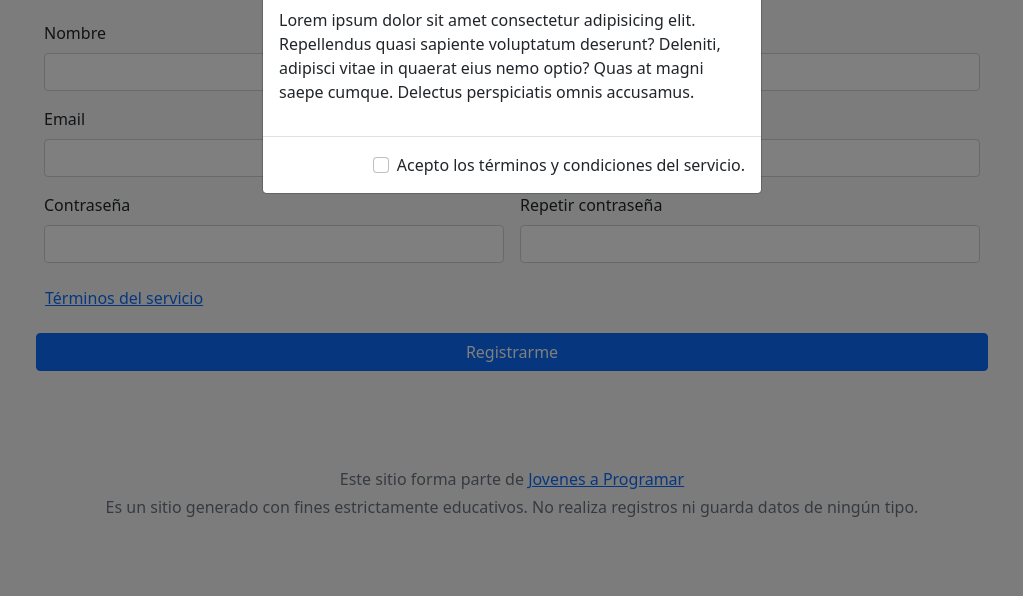
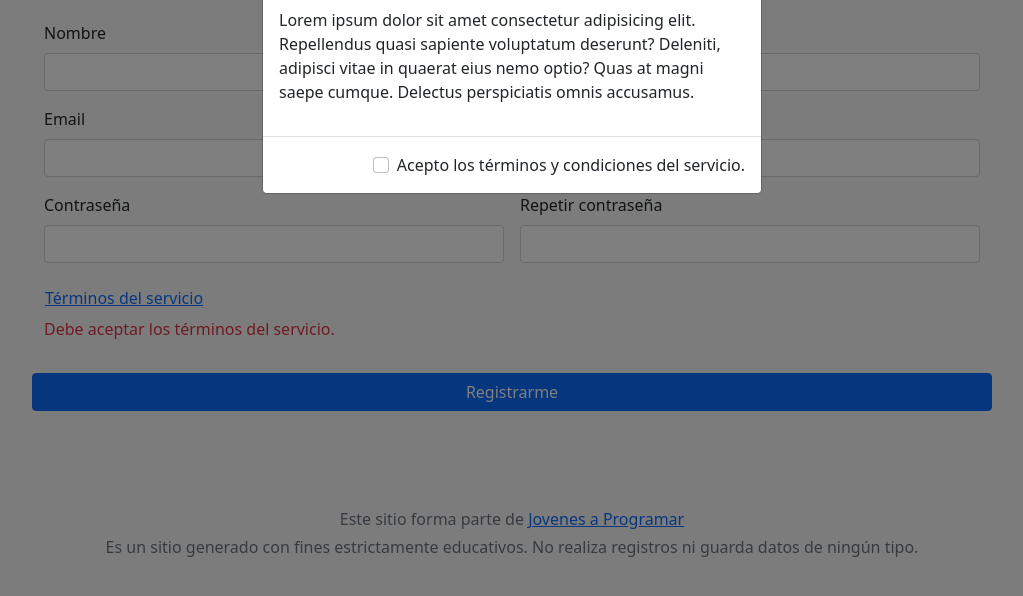
Before and after one commit to valenavia/formValidation, a plain HTML site: page index.html in a window 1280 px wide. Both pictures are taken after a click on the button "Términos del servicio". Shown: the part 100-696 px from the top of the page, without its empty margins (128-1151 px from the left). Drawn offline with Linux system fonts and the light colour scheme.

Commit message:
culminación del taller

```diff
--- a/index.html
+++ b/index.html
@@ -65,9 +65,6 @@
             </div>
 
 
-            <button class="btn btn-primary" id="btnSubmit" type="submit">Registrarme</button>
-
-
           </div>
         </div>
 
@@ -98,6 +95,13 @@
             </div>
           </div>
         </div>
+
+        <div id="alertaTerminos">
+
+        </div>
+
+        <button class="btn btn-primary mt-3" id="btnSubmit" type="submit">Registrarme</button>
+
   </div>
 
   </form>
--- a/js/validacion.js
+++ b/js/validacion.js
@@ -18,17 +18,20 @@ function validacionContrasenia() {
 
 function terminosChecked(){
 
-    let checkBtn = document.getElementById("terminos");
-    let btnTyS = document.getElementById("aceptarTerminos");
+    const terminos = document.getElementById("terminos");
+    const divAlert = document.getElementById("alertaTerminos");
 
-    console.log(checkBtn.checked);
-
-    if(!checkBtn.checked){
-        checkBtn.setCustomValidity("Debe aceptar los términos del servicio");
+    if(!terminos.checked){
+        divAlert.innerHTML = `
+            <p style="color: #dc3545;">Debe aceptar los términos del servicio.</p>
+        `
+    }else{
+        divAlert.innerHTML = "";
     }
 }
 
-document.addEventListener("input", () => {
+
+document.addEventListener("click", () => {
     validacionContrasenia();
     terminosChecked();
 });
```
